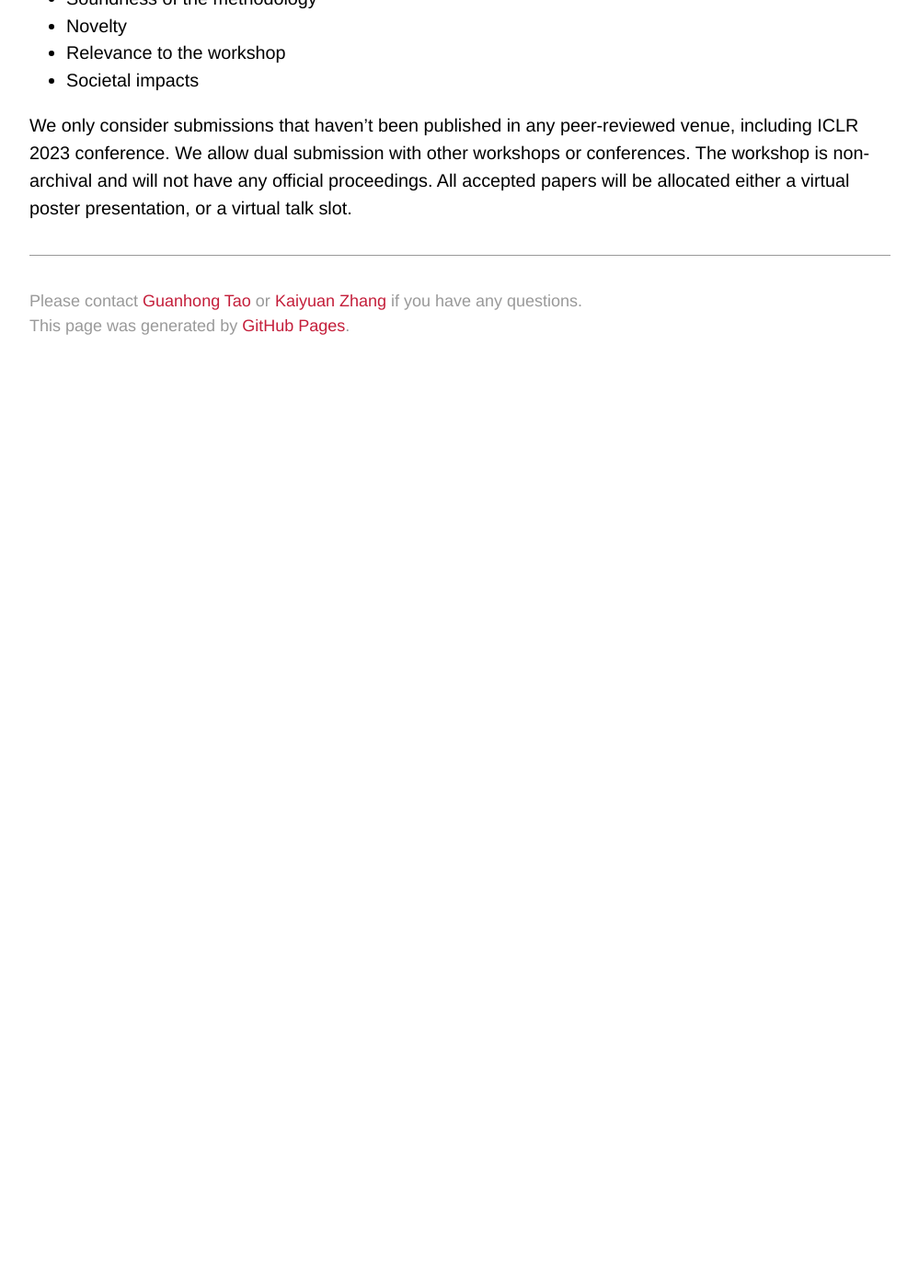
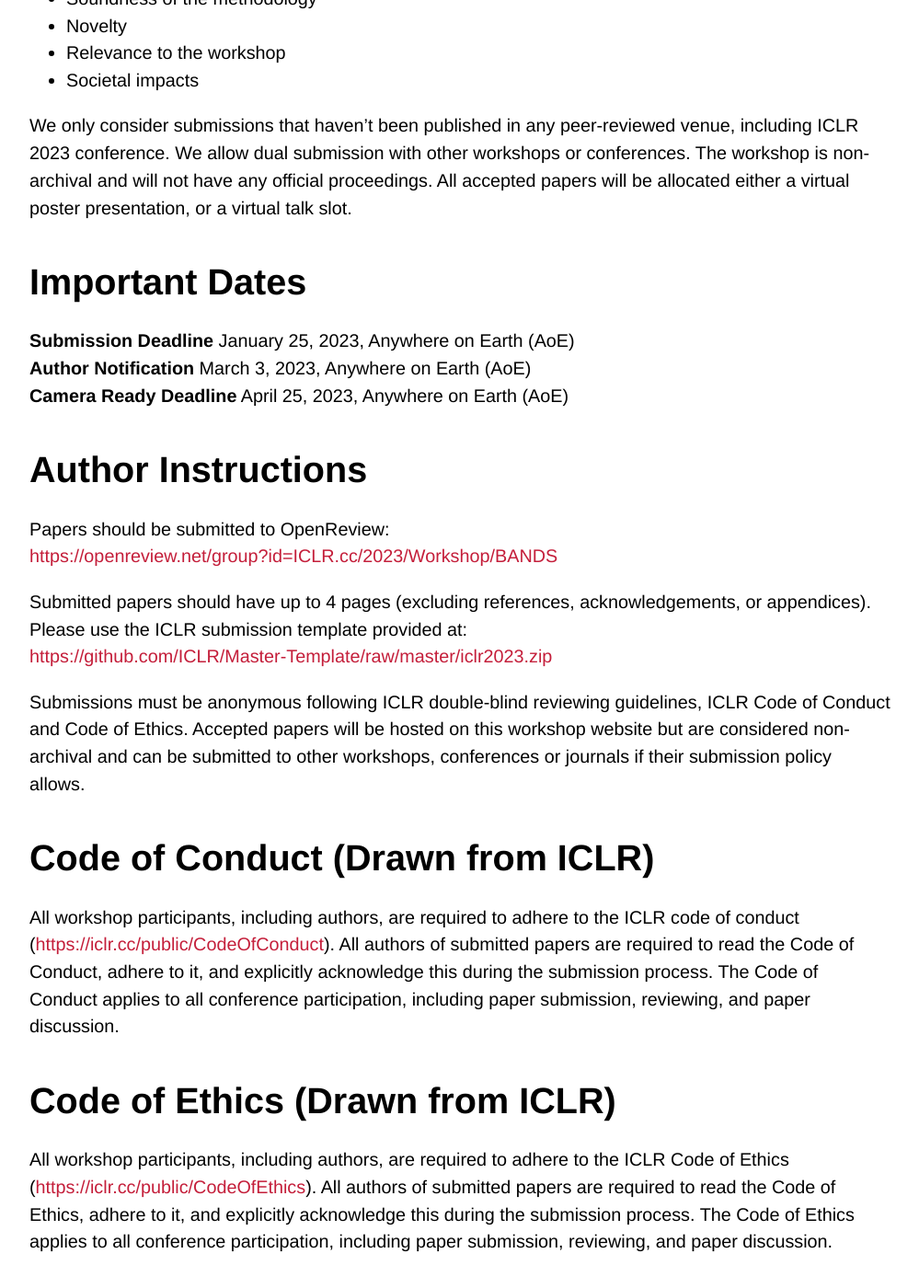
Before and after one commit to ICLR23-BANDS/ICLR23-BANDS.github.io, a Jekyll site: the page built from cfp.md, in a window 1280 px wide and 1400 px high, scrolled down 1316 px. Shown: the whole window at 92% size, without its empty margins (140-1139 px from the left). Built offline with Jekyll 4.4.1, drawn with Linux system fonts in a browser that asks for light colours; some web fonts are replaced; our own code applies the rules of GitHub Pages for plain Markdown files; before the commit the page ends 1720 px from its top, so only the background shows below that.

Commit message:
update cfp

```diff
--- a/cfp.md
+++ b/cfp.md
@@ -27,3 +27,27 @@ The workshop will employ a double-anonymous review process. Each submission will
 - Societal impacts
 
 We only consider submissions that haven’t been published in any peer-reviewed venue, including ICLR 2023 conference. We allow dual submission with other workshops or conferences. The workshop is non-archival and will not have any official proceedings. All accepted papers will be allocated either a virtual poster presentation, or a virtual talk slot.
+
+# Important Dates
+
+**Submission Deadline**	January 25, 2023, Anywhere on Earth (AoE)
+**Author Notification**	March 3, 2023, Anywhere on Earth (AoE)
+**Camera Ready Deadline**	April 25, 2023, Anywhere on Earth (AoE)
+
+# Author Instructions
+
+Papers should be submitted to OpenReview:
+[https://openreview.net/group?id=ICLR.cc/2023/Workshop/BANDS](https://openreview.net/group?id=ICLR.cc/2023/Workshop/BANDS)
+
+Submitted papers should have up to 4 pages (excluding references, acknowledgements, or appendices). Please use the ICLR submission template provided at:
+[https://github.com/ICLR/Master-Template/raw/master/iclr2023.zip](https://github.com/ICLR/Master-Template/raw/master/iclr2023.zip)
+
+Submissions must be anonymous following ICLR double-blind reviewing guidelines, ICLR Code of Conduct and Code of Ethics. Accepted papers will be hosted on this workshop website but are considered non-archival and can be submitted to other workshops, conferences or journals if their submission policy allows.
+
+# Code of Conduct (Drawn from ICLR)
+
+All workshop participants, including authors, are required to adhere to the ICLR code of conduct ([https://iclr.cc/public/CodeOfConduct](https://iclr.cc/public/CodeOfConduct)). All authors of submitted papers are required to read the Code of Conduct, adhere to it, and explicitly acknowledge this during the submission process. The Code of Conduct applies to all conference participation, including paper submission, reviewing, and paper discussion.
+
+# Code of Ethics (Drawn from ICLR)
+
+All workshop participants, including authors, are required to adhere to the ICLR Code of Ethics ([https://iclr.cc/public/CodeOfEthics](https://iclr.cc/public/CodeOfEthics)). All authors of submitted papers are required to read the Code of Ethics, adhere to it, and explicitly acknowledge this during the submission process. The Code of Ethics applies to all conference participation, including paper submission, reviewing, and paper discussion.
```
Also changed, not shown: index.md (+1 -1 lines).
